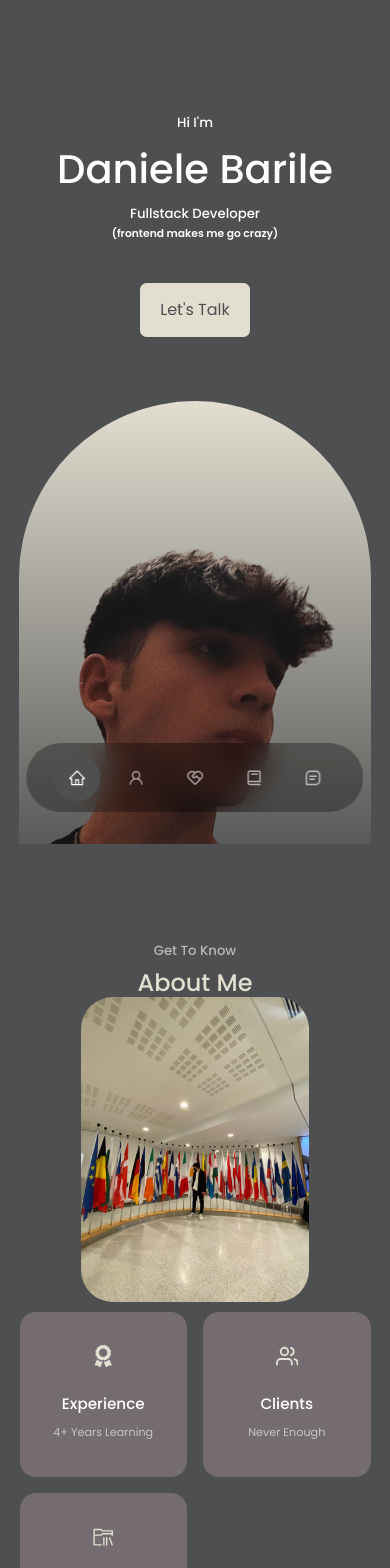
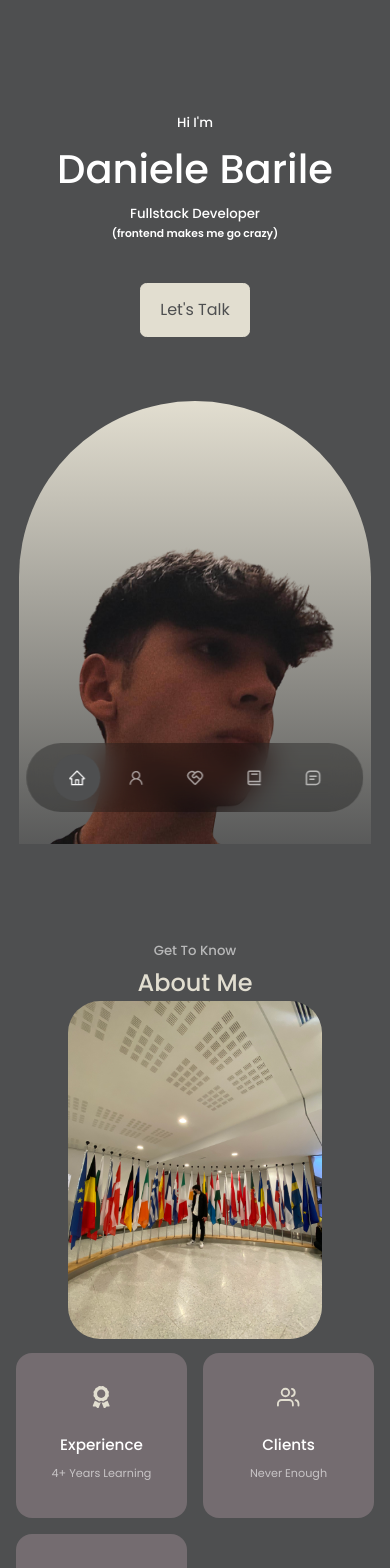
Before and after one commit to Ho3pLi/MyPlace, a React (Create React App) app: page / in a window 390 px wide. Shown: the top 1568 px of the page. Built offline with nearby package versions, Linux system fonts and the light colour scheme.

Commit message:
Responsive CSS Fix
Xiaomi Redmi Note 7

```diff
--- a/src/components/about/about.css
+++ b/src/components/about/about.css
@@ -103,6 +103,7 @@
 
         grid-template-columns: 1fr 1fr;
         gap: 1rem;
+        margin: 1rem 1rem 0 1rem;
     }
 
     .about__content {
@@ -114,4 +115,9 @@
 
         margin: 1.5rem 0;
     }
+
+    .about__me-image{
+
+        margin-top: 1rem;
+    }
 }
--- a/src/components/blog/blog.css
+++ b/src/components/blog/blog.css
@@ -106,4 +106,9 @@ header.blogHeader {
         grid-template-columns: 1fr;
         gap: 1rem;
     }
+
+    .blog__item {
+
+        margin: 0 1rem 0 1rem;
+    }
 }
--- a/src/components/blogPreview/blogPreview.css
+++ b/src/components/blogPreview/blogPreview.css
@@ -63,4 +63,9 @@
         grid-template-columns: 1fr;
         gap: 1rem;
     }
+
+    .blogPreview__item{
+
+        margin: 0 1rem 0 1rem;
+    }
 }
--- a/src/components/contact/contact.css
+++ b/src/components/contact/contact.css
@@ -47,6 +47,7 @@ form {
     display: flex;
     flex-direction: column;
     gap: 1.2rem;
+    margin: 0 1rem 0 1rem;
 }
 
 input, textarea {
@@ -77,4 +78,11 @@ input, textarea {
 
         width: var(--container-width-sm);
     }
+
+    .contact__options {
+
+        margin: 0 1rem 0 1rem;
+    }
+
+
 }
--- a/src/components/experience/experience.css
+++ b/src/components/experience/experience.css
@@ -39,6 +39,7 @@
 
     display: flex;
     gap: 1rem;
+    /*margin: 0 1rem 0 1rem;*/
 }
 
 .experience__details-icon {
--- a/src/components/services/services.css
+++ b/src/components/services/services.css
@@ -83,4 +83,9 @@
         gap: 1.5rem;
     }
 
+    .service{
+
+        margin: 0 1rem 0 1rem;
+    }
+
 }
--- a/src/index.css
+++ b/src/index.css
@@ -24,7 +24,7 @@
 
     --container-width-lg: 75%;
     --container-width-md: 86%;
-    --container-width-sm: 90%;
+    --container-width-sm: 100%;
 }
 
 html {
```
